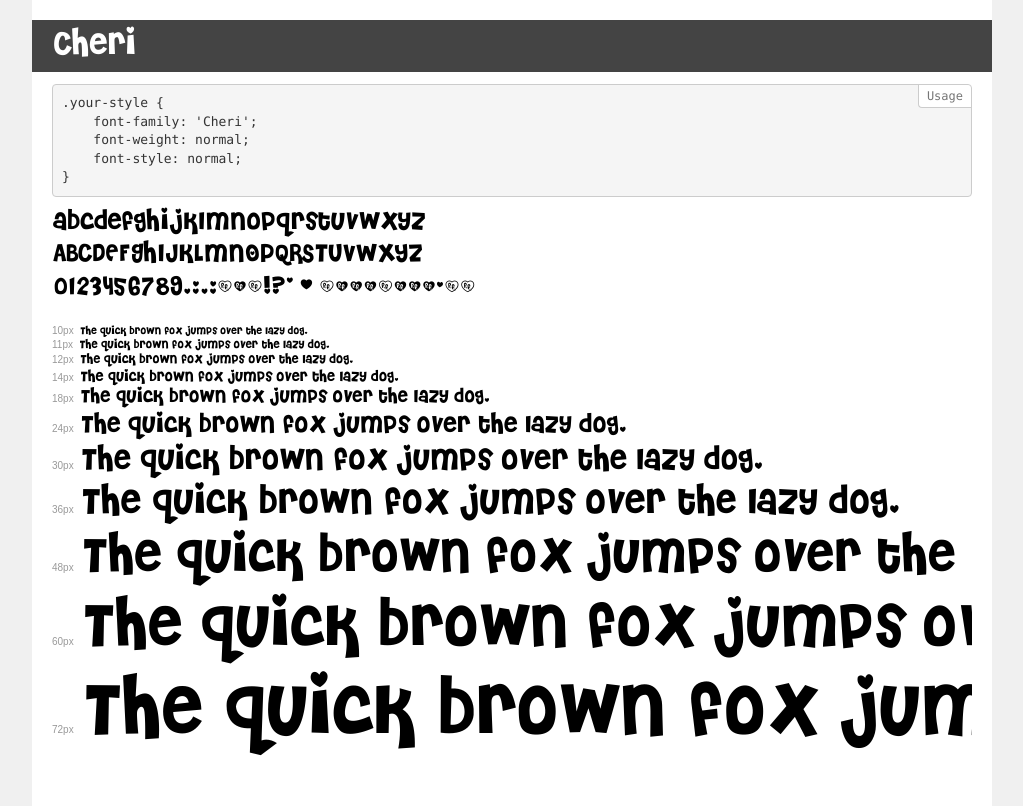
After one commit to Adam-Lnenicka/codingbootcamp-exercises, a PHP site: page /fonts/demo.html in a window 1280 px wide. The commit adds this page. Shown: the whole page, without its empty margins (128-1151 px from the left). Run offline with PHP 8.4, Linux system fonts and the light colour scheme.

Commit message:
day 4 borders and self-hosted fonts

```diff
--- /dev/null
+++ b/day04-css-positioning/fonts/demo.html
@@ -0,0 +1,207 @@
+<!DOCTYPE html>
+<html lang="en">
+<head>
+    <meta charset="utf-8">
+    <meta http-equiv="X-UA-Compatible" content="IE=edge">
+    <meta name="viewport" content="width=device-width, initial-scale=1">
+    <meta name="robots" content="noindex, noarchive">
+    <meta name="format-detection" content="telephone=no">
+    <title>Transfonter demo</title>
+    <link href="stylesheet.css" rel="stylesheet">
+    <style>
+        /*
+        http://meyerweb.com/eric/tools/css/reset/
+        v2.0 | 20110126
+        License: none (public domain)
+        */
+        html, body, div, span, applet, object, iframe,
+        h1, h2, h3, h4, h5, h6, p, blockquote, pre,
+        a, abbr, acronym, address, big, cite, code,
+        del, dfn, em, img, ins, kbd, q, s, samp,
+        small, strike, strong, sub, sup, tt, var,
+        b, u, i, center,
+        dl, dt, dd, ol, ul, li,
+        fieldset, form, label, legend,
+        table, caption, tbody, tfoot, thead, tr, th, td,
+        article, aside, canvas, details, embed,
+        figure, figcaption, footer, header, hgroup,
+        menu, nav, output, ruby, section, summary,
+        time, mark, audio, video {
+            margin: 0;
+            padding: 0;
+            border: 0;
+            font-size: 100%;
+            font: inherit;
+            vertical-align: baseline;
+        }
+        /* HTML5 display-role reset for older browsers */
+        article, aside, details, figcaption, figure,
+        footer, header, hgroup, menu, nav, section {
+            display: block;
+        }
+        body {
+            line-height: 1;
+        }
+        ol, ul {
+            list-style: none;
+        }
+        blockquote, q {
+            quotes: none;
+        }
+        blockquote:before, blockquote:after,
+        q:before, q:after {
+            content: '';
+            content: none;
+        }
+        table {
+            border-collapse: collapse;
+            border-spacing: 0;
+        }
+        /* demo styles */
+        body {
+            background: #f0f0f0;
+            color: #000;
+        }
+        .page {
+            background: #fff;
+            width: 920px;
+            margin: 0 auto;
+            padding: 20px 20px 0 20px;
+            overflow: hidden;
+        }
+        .font-container {
+            overflow-x: auto;
+            overflow-y: hidden;
+            margin-bottom: 40px;
+            line-height: 1.3;
+            white-space: nowrap;
+            padding-bottom: 5px;
+        }
+        h1 {
+            position: relative;
+            background: #444;
+            font-size: 32px;
+            color: #fff;
+            padding: 10px 20px;
+            margin: 0 -20px 12px -20px;
+        }
+        .letters {
+            font-size: 25px;
+            margin-bottom: 20px;
+        }
+        .s10:before {
+            content: '10px';
+        }
+        .s11:before {
+            content: '11px';
+        }
+        .s12:before {
+            content: '12px';
+        }
+        .s14:before {
+            content: '14px';
+        }
+        .s18:before {
+            content: '18px';
+        }
+        .s24:before {
+            content: '24px';
+        }
+        .s30:before {
+            content: '30px';
+        }
+        .s36:before {
+            content: '36px';
+        }
+        .s48:before {
+            content: '48px';
+        }
+        .s60:before {
+            content: '60px';
+        }
+        .s72:before {
+            content: '72px';
+        }
+        .s10:before, .s11:before, .s12:before, .s14:before,
+        .s18:before, .s24:before, .s30:before, .s36:before,
+        .s48:before, .s60:before, .s72:before {
+            font-family: Arial, sans-serif;
+            font-size: 10px;
+            font-weight: normal;
+            font-style: normal;
+            color: #999;
+            padding-right: 6px;
+        }
+        pre {
+            display: block;
+            position: relative;
+            padding: 9px;
+            margin: 0 0 10px;
+            font-family: Monaco, Menlo, Consolas, "Courier New", monospace;
+            font-size: 13px;
+            line-height: 1.428571429;
+            color: #333;
+            font-weight: normal;
+            font-style: normal;
+            background-color: #f5f5f5;
+            border: 1px solid #ccc;
+            overflow-x: auto;
+            border-radius: 4px;
+        }
+        pre:after {
+            display: block;
+            position: absolute;
+            right: 0;
+            top: 0;
+            content: 'Usage';
+            line-height: 1;
+            padding: 5px 8px;
+            font-size: 12px;
+            color: #767676;
+            background-color: #fff;
+            border: 1px solid #ccc;
+            border-right: none;
+            border-top: none;
+            border-radius: 0 4px 0 4px;
+            z-index: 10;
+        }
+        /* responsive */
+        @media (max-width: 959px) {
+            .page {
+                width: auto;
+                margin: 0;
+            }
+        }
+    </style>
+</head>
+<body>
+<div class="page">
+    <div class="demo">
+        <h1 style="font-family: 'Cheri'; font-weight: normal; font-style: normal;">Cheri</h1>
+        <pre>.your-style {
+    font-family: 'Cheri';
+    font-weight: normal;
+    font-style: normal;
+}</pre>
+        <div class="font-container" style="font-family: 'Cheri'; font-weight: normal; font-style: normal;">
+            <p class="letters">
+                abcdefghijklmnopqrstuvwxyz<br>
+ABCDEFGHIJKLMNOPQRSTUVWXYZ<br>
+                0123456789.:,;()*!?'@#<>$%&^+-=~
+            </p>
+            <p class="s10" style="font-size: 10px;">The quick brown fox jumps over the lazy dog.</p>
+            <p class="s11" style="font-size: 11px;">The quick brown fox jumps over the lazy dog.</p>
+            <p class="s12" style="font-size: 12px;">The quick brown fox jumps over the lazy dog.</p>
+            <p class="s14" style="font-size: 14px;">The quick brown fox jumps over the lazy dog.</p>
+            <p class="s18" style="font-size: 18px;">The quick brown fox jumps over the lazy dog.</p>
+            <p class="s24" style="font-size: 24px;">The quick brown fox jumps over the lazy dog.</p>
+            <p class="s30" style="font-size: 30px;">The quick brown fox jumps over the lazy dog.</p>
+            <p class="s36" style="font-size: 36px;">The quick brown fox jumps over the lazy dog.</p>
+            <p class="s48" style="font-size: 48px;">The quick brown fox jumps over the lazy dog.</p>
+            <p class="s60" style="font-size: 60px;">The quick brown fox jumps over the lazy dog.</p>
+            <p class="s72" style="font-size: 72px;">The quick brown fox jumps over the lazy dog.</p>
+        </div>
+    </div>
+</div>
+</body>
+</html>
--- /dev/null
+++ b/day04-css-positioning/fonts/stylesheet.css
@@ -0,0 +1,12 @@
+@font-face {
+    font-family: 'Cheri';
+    src: url('Cheri.eot');
+    src: url('Cheri.eot?#iefix') format('embedded-opentype'),
+        url('Cheri.woff2') format('woff2'),
+        url('Cheri.woff') format('woff'),
+        url('Cheri.ttf') format('truetype'),
+        url('Cheri.svg#Cheri') format('svg');
+    font-weight: normal;
+    font-style: normal;
+    font-display: swap;
+}
```
Also changed, not shown: day04-css-positioning/borders.css (+14 -0 lines), day04-css-positioning/fonts.html (added, +20 -0 lines), day04-css-positioning/fonts/Cheri.ttf (added), day04-css-positioning/fonts/Cheri.woff (added), day04-css-positioning/fonts/Cheri.woff2 (added), 2 other files.
